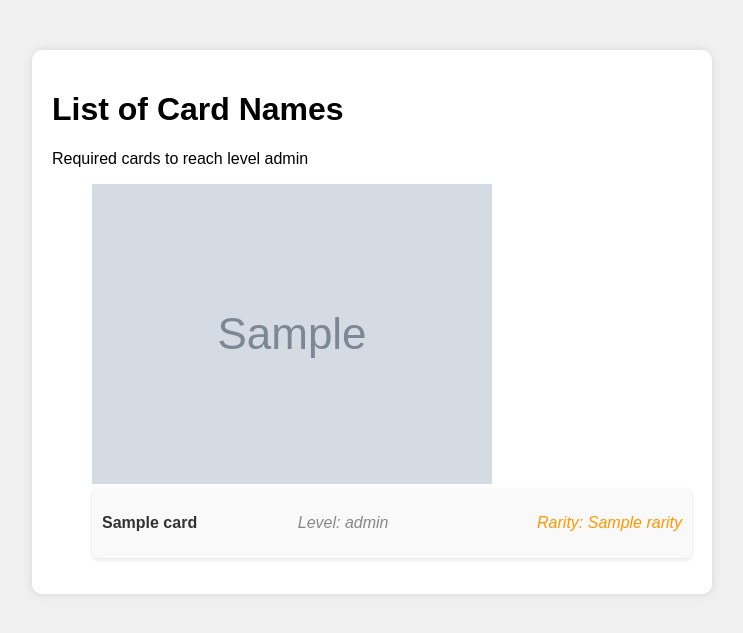
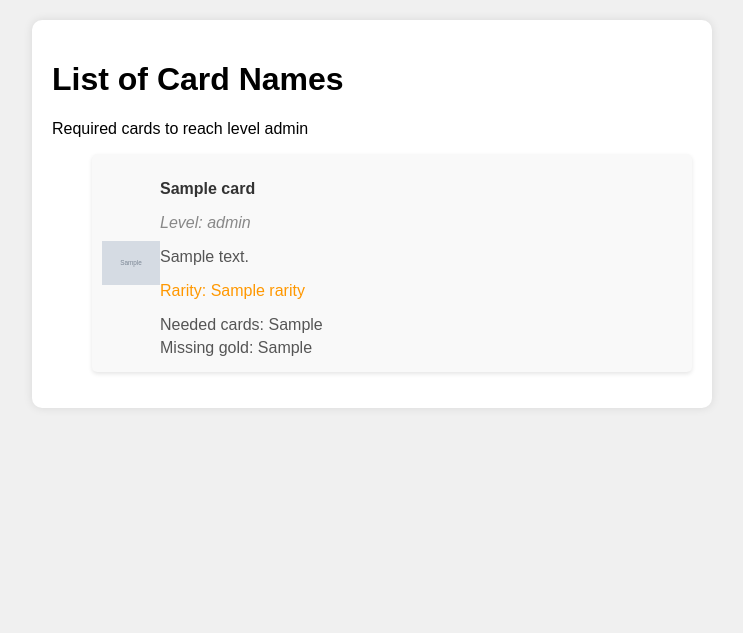
Before and after one commit to sam-k0/ClashRoyale-CardCalc, a Flask app: template templates/cards.html in a window 1280 px wide. Shown: the top 633 px of the page, without its empty margins (268-1011 px from the left). Run offline with Flask 3, Linux system fonts and the light colour scheme; the template is opened without the code that fills it: most values are stand-ins (such as "Sample title", 1, 10 or a date in 2020); grey boxes marked "Sample" are stand-in pictures.

Commit message:
add needed cards

```diff
--- a/static/main.css
+++ b/static/main.css
@@ -62,40 +62,57 @@ input[type="submit"]:hover {
     background-color: #45a049;
 }
 
+.container {
+    margin-top: 20px;
+}
+.card-list {
+    list-style-type: none;
+    padding: 0;
+}
 .card {
     display: flex;
-    flex-direction: row; /* Stack child elements horizontally */
-    justify-content: space-between; /* Distribute child elements evenly along the main axis */
-    align-items: center; /* Center child elements vertically */
+    align-items: center; /* Center vertically */
     background-color: #f9f9f9;
     padding: 10px;
     margin-bottom: 10px;
     border-radius: 5px;
     box-shadow: 0 2px 4px rgba(0, 0, 0, 0.1);
 }
-
+.card-image-container {
+    width: 10%; /* Set width of image container */
+}
 .card-image {
-    margin-right: 10px; /* Add margin to separate image from text */
+    width: 100%; /* Set image width to fill container */
+    height: auto; /* Maintain aspect ratio */
+    display: block; /* Ensure proper alignment */
 }
-
+.card-details {
+    flex: 1; /* Expand to fill remaining space */
+}
 .card-name {
     font-weight: bold;
     color: #333; /* Dark color for card name */
-    margin-right: 10px; /* Add right margin to create spacing */
 }
-
 .card-level {
     font-style: italic;
     color: #888; /* Lighter color for card level */
-    margin-right: 10%; /* Add right margin to create spacing */
+}
+.card-description {
+    color: #555; /* Color for card description */
+}
+.card-rarity {
+    color: #ff9800; /* Orange color for card rarity */
 }
 
-.card-description {
+.card-description-list {
+    list-style-type: none; /* Remove bullet points */
+    padding: 0; /* Remove default padding */
+}
+.card-description-item {
+    margin-bottom: 5px; /* Add margin between items */
     color: #555; /* Color for card description */
-    flex: 1; /* Expand to fill remaining space */
 }
-
-.card-rarity {
-    color: #ff9800; /* Orange color for card rarity */
-    font-style: italic; /* Optionally apply italic style to rarity */
+.card-drop-chance {
+    font-weight: bold;
+    color: #777; /* Darker color for drop chance */
 }
--- a/templates/cards.html
+++ b/templates/cards.html
@@ -12,13 +12,25 @@
         <p>Required cards to reach level {{targetlevel}}</p>
         <ul>
             {% for card in cards %}
-            <img src="{{ url_for('static', filename=card['image_path']) }}" alt="Card Image" class="card-image">
-            <div class="card">
-                <p class="card-name">{{ card['name'] }}</p>
-                <p class="card-level">Level: {{ card['level'] }}</p>
-                <p class="card-rarity">Rarity: {{ card['rarity'] }}</p>
-                <!-- Add more properties as needed -->
-            </div>
+            <li class="card">
+                    <div class="card-image-container">
+                        <img src="{{ url_for('static', filename=card['image_path']) }}" alt="Card Image" class="card-image">
+                    </div>
+                    <div class="card-details">
+                        <p class="card-name">{{ card['name'] }}</p>
+                        <p class="card-level">Level: {{ card['level'] }}</p>
+                        <p class="card-description">{{ card['description'] }}</p>
+                        <p class="card-rarity">Rarity: {{ card['rarity'] }}</p>
+                        <ul class="card-description-list">
+                            <li class="card-description-item">
+                                Needed cards: {{ card['missingCards'] }}
+                            </li>
+                            <li class="card-description-item">
+                                Missing gold: {{ card['missingGold'] }}
+                            </li>
+                        </ul>
+                    </div>
+                </li>
             {% endfor %}
         </ul>
     </div>
```
